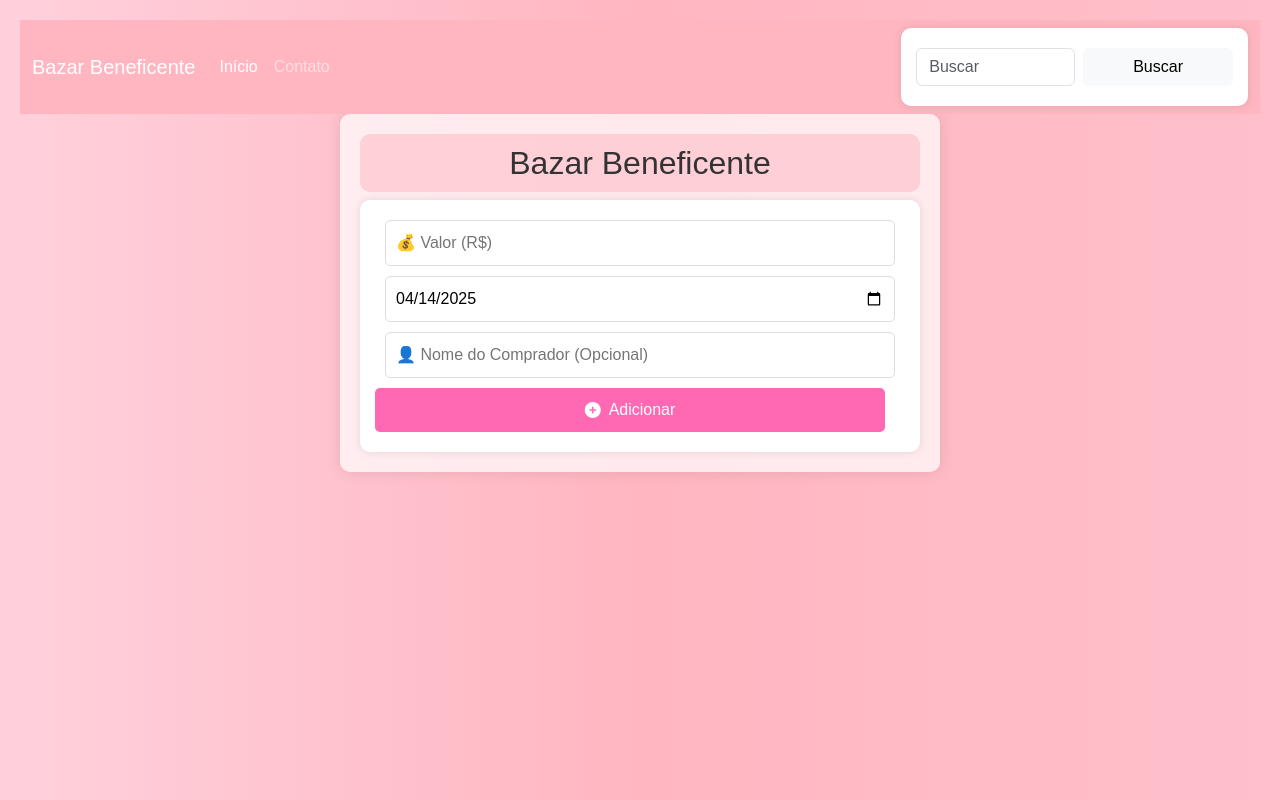
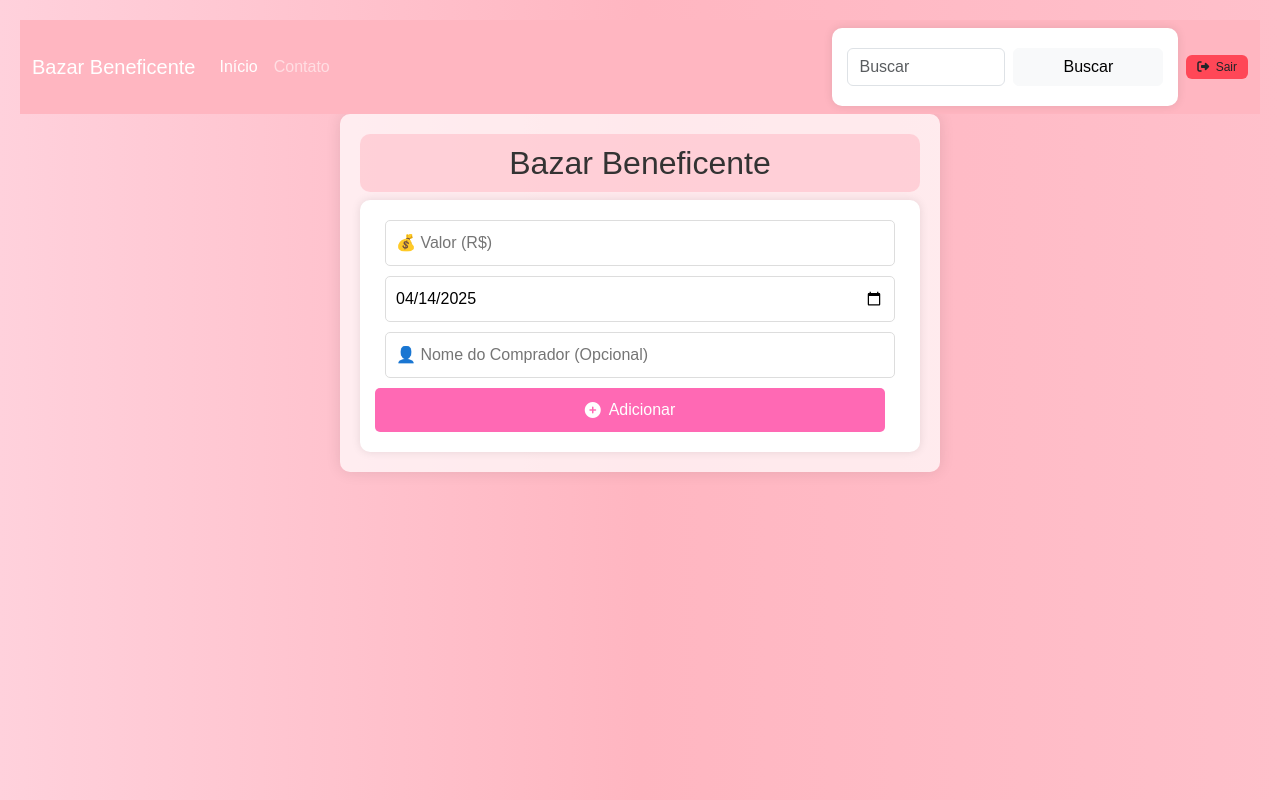
Before and after one commit to nicolasfernandes0/SistemaBazar, a plain HTML site: page inicio.html in a window 1280 px wide. Drawn offline with nearby package versions, Linux system fonts and the light colour scheme.

Commit message:
Update and rename index.html to inicio.html

```diff
--- a/index.html
+++ b/inicio.html
@@ -7,9 +7,6 @@
     <script src="https://kit.fontawesome.com/a076d05399.js" crossorigin="anonymous"></script>
     <link href="https://cdn.jsdelivr.net/npm/bootstrap@5.3.0/dist/css/bootstrap.min.css" rel="stylesheet">
     <script src="https://cdn.jsdelivr.net/npm/bootstrap@5.3.0/dist/js/bootstrap.bundle.min.js"></script>
-
-    <!--Estilo-->
-
     <style>
         body {
             font-family: Arial, sans-serif;
@@ -87,6 +84,25 @@
         button:hover {
             background: #ffb6c1;
         }
+        /* Estilo específico para o botão de sair */
+        .btn-sair {
+        background: #ff4757;
+        padding: 5px 10px;  /* Reduzi o padding */
+        font-size: 12px;   /* Aumentei um pouco o tamanho da fonte para ficar legível */
+        margin-left: 10px;  /* Ajuste a margem conforme necessário */
+        height: auto;      /* Garante que a altura seja automática */
+        width: auto;       /* Garante que a largura seja automática */
+        line-height: 1;    /* Melhora o alinhamento vertical do texto/ícone */
+    }
+
+    .btn-sair:hover {
+        background: #ff6b81;
+    }
+
+    .btn-sair i {
+        font-size: 12px;   /* Ajustei para combinar com o texto */
+        margin-right: 3px; /* Espaço entre ícone e texto */
+    }
     </style>
 </head>
 <body>
@@ -109,27 +125,59 @@
                     <input class="form-control me-2" type="search" placeholder="Buscar" aria-label="Search">
                     <button class="btn btn-light" type="submit">Buscar</button>
                 </form>
+                <!-- Botão de Sair Adicionado Aqui -->
+                <button class="btn btn-sair ms-2" onclick="sair()">
+                    <i class="fas fa-sign-out-alt"></i> Sair
+                </button>
             </div>
         </div>
     </nav>
 
     <div class="container">
-        <h2>Bazar Beneficente </h2>
+        <h2>Bazar Beneficente</h2>
 
         <form id="itemForm">
             <input type="number" id="itemValor" placeholder="💰 Valor (R$)" required>
-            <input type="date" id="itemData" >
+            <input type="date" id="itemData">
             <input type="text" id="itemComprador" placeholder="👤 Nome do Comprador (Opcional)">
             <button type="submit"><i class="fas fa-plus-circle"></i> Adicionar</button>
         </form>
 
         <script>
+            // Configura data atual como padrão
             const data = new Date();
             const ano = data.getFullYear();
             const mes = String(data.getMonth() + 1).padStart(2, '0');
             const dia = String(data.getDate()).padStart(2, '0');
             const dataFormatada = `${ano}-${mes}-${dia}`;
             document.getElementById('itemData').value = dataFormatada;
+
+            // Função para sair do sistema redirecionando para index.html
+            function sair() {
+                if(confirm('Tem certeza que deseja sair do sistema?')) {
+                    // Redireciona para a página index.html
+                    window.location.href = 'index.html';
+                }
+            }
+
+            // Adiciona evento de submit ao formulário
+            document.getElementById('itemForm').addEventListener('submit', function(e) {
+                e.preventDefault();
+
+                // Captura os valores dos campos
+                const valor = document.getElementById('itemValor').value;
+                const data = document.getElementById('itemData').value;
+                const comprador = document.getElementById('itemComprador').value;
+
+                // Aqui você pode adicionar a lógica para salvar os dados
+                // Exemplo: console.log({valor, data, comprador});
+
+                // Limpa o formulário após o envio
+                this.reset();
+                document.getElementById('itemData').value = dataFormatada;
+
+                alert('Item adicionado com sucesso!');
+            });
         </script>
     </div>
 </body>
```
